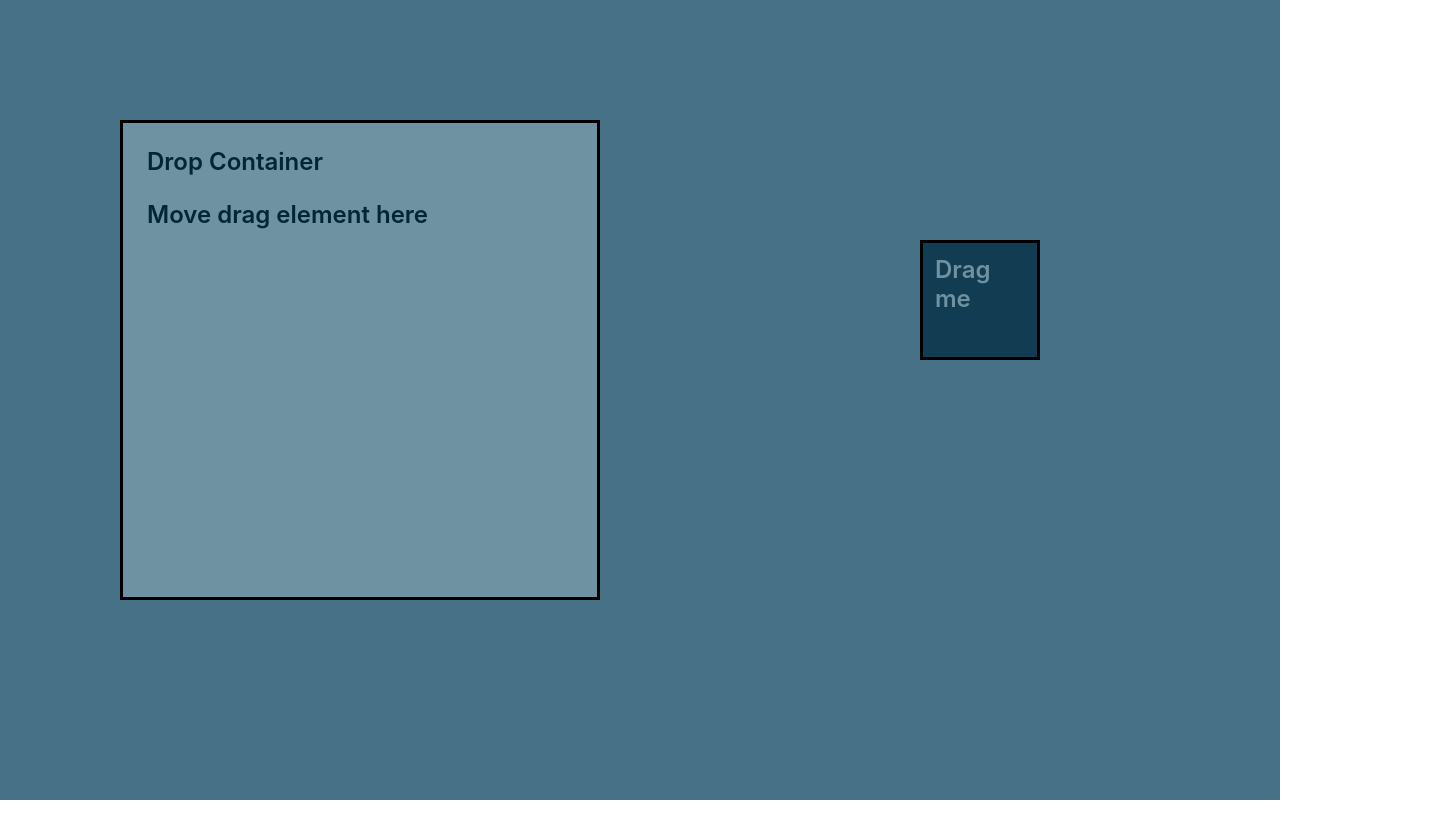
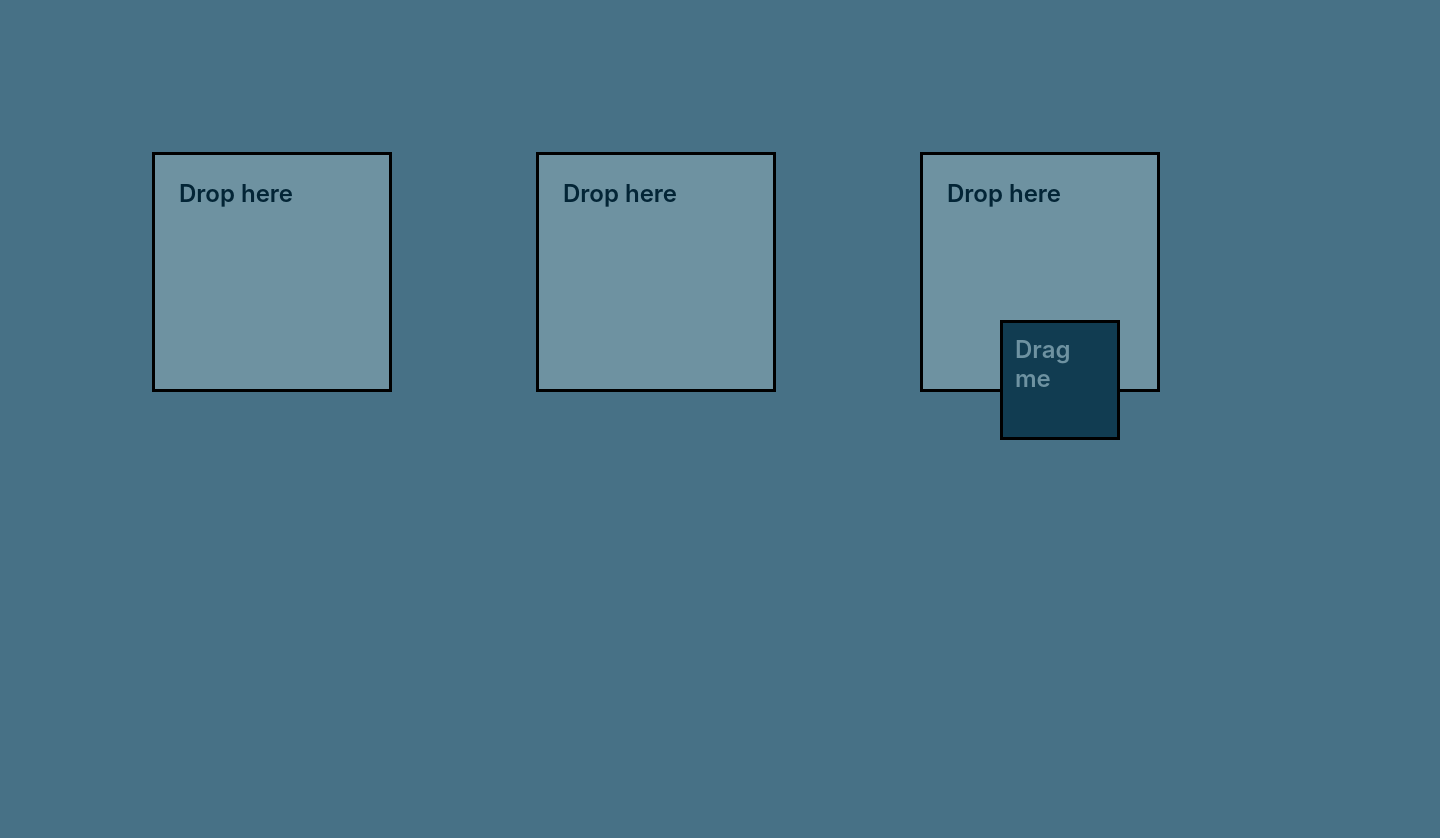
Before and after one commit to Digitanalogik/react-drag-and-drop-playground, a React (Create React App) app: page / in a window 1280 px wide. Shown: the top 838 px of the page, 1440 px wide, since content can reach past the window. Before the commit the page ends 800 px from the top, so only its background shows below. Built offline with nearby package versions, Linux system fonts and the light colour scheme.

Commit message:
Multiple drop containers

```diff
--- a/src/App.css
+++ b/src/App.css
@@ -1,10 +1,12 @@
 .App {
-  display: block;
+  display: flex;
   position: absolute;
   left: 0;
-  top: 10;
+  top: 0;
+  padding: 5em;
   width: 100vw;
   height: 100vh;
   background-color: #477186;
   color: #000000;
+  overflow: hidden;
 }
--- a/src/App.tsx
+++ b/src/App.tsx
@@ -1,4 +1,4 @@
-import React, { useState } from 'react';
+import { useState, useEffect } from 'react';
 import { DndContext, DragEndEvent } from '@dnd-kit/core';
 import Droppable from './Components/Droppable/Droppable';
 import Draggable from './Components/Draggable/Draggable';
@@ -6,24 +6,30 @@ import './App.css';
 
 const App = (): JSX.Element => {
 
-  const [isDropped, setIsDropped] = useState(false);
+  const containers = ['A', 'B', 'C'];
+  const [parent, setParent] = useState<string | null>(null);
+
   const draggableMarkup = (
-    <Draggable text="Drag me" />
+    <Draggable id="draggable" text="Drag me" />
   );
 
   const handleDragEnd = (event: DragEndEvent) => {
-    if (event.over && event.over.id == 'droppable') {
-      setIsDropped(true);
-    }
-  }
+    const {over} = event;
+
+    // If the item is dropped over a container, set it as the parent
+    // otherwise reset the parent to `null`
+    setParent(over ? over.id.toString() : null);
+  };
 
   return (
     <div className="App">
       <DndContext onDragEnd={handleDragEnd}>
-        {!isDropped ? draggableMarkup : null}
-        <Droppable text="Drop Container">
-          {isDropped ? draggableMarkup : 'Move drag element here'}
-        </Droppable>
+        {containers.map((id) => (
+          <Droppable id={id} key={id}>
+            {parent === id ? draggableMarkup : 'Drop here'}
+          </Droppable>
+        ))}
+        {parent == null ? draggableMarkup : null}
       </DndContext>
     </div>
   );
--- a/src/Components/Draggable/Draggable.css
+++ b/src/Components/Draggable/Draggable.css
@@ -1,6 +1,6 @@
 .drag-element {
   display: block;
-  position: absolute;
+  position: sticky;
   top: 10em;
   right: 10em;
   width: 5em;
@@ -18,3 +18,18 @@
 .drag-element > .text {
   color: #6E92A1;
 }
+
+.empty-element {
+  display: block;
+  position: static;
+  top: 10em;
+  right: 10em;
+  width: 5em;
+  height: 5em;
+  padding: 0.5em;
+  box-sizing: border-box;
+  color: black;
+  border: dashed 5px #806215;
+  background-color: #D4B76A;
+  z-index: 1;
+}
--- a/src/Components/Draggable/Draggable.tsx
+++ b/src/Components/Draggable/Draggable.tsx
@@ -3,6 +3,7 @@ import { useDraggable } from "@dnd-kit/core";
 import './Draggable.css';
 
 interface DraggableProps {
+    id: string;
     text: string;
     children?: any;
 };
--- a/src/Components/Droppable/Droppable.css
+++ b/src/Components/Droppable/Droppable.css
@@ -1,11 +1,11 @@
 .drop-container {
   display: flex;
   flex-direction: column;
-  position: relative;
   top: 5em;
   left: 5em;
-  width: 20em;
-  height: 20em;
+  width: 10em;
+  height: 10em;
+  margin: 3em;
   padding: 1em;
   box-sizing: border-box;
   color: #032536;
@@ -14,8 +14,3 @@
   font-size: 24px;
   font-weight: 600;
 }
-
-
-.drop-container > .text {
-  margin-bottom: 1em;
-}
--- a/src/Components/Droppable/Droppable.tsx
+++ b/src/Components/Droppable/Droppable.tsx
@@ -3,13 +3,15 @@ import { useDroppable } from '@dnd-kit/core';
 import './Droppable.css';
 
 interface DroppableProps {
-    text: string;
+    id: string
+    text?: string;
     children?: any;
-}
+};
 
 const Droppable: FC<DroppableProps> = (props): JSX.Element => {
+
     const { isOver, setNodeRef } = useDroppable({
-        id: 'droppable',
+        id: props.id,
     });
     const style = {
         color: isOver ? '#0F5B30' : undefined
```
